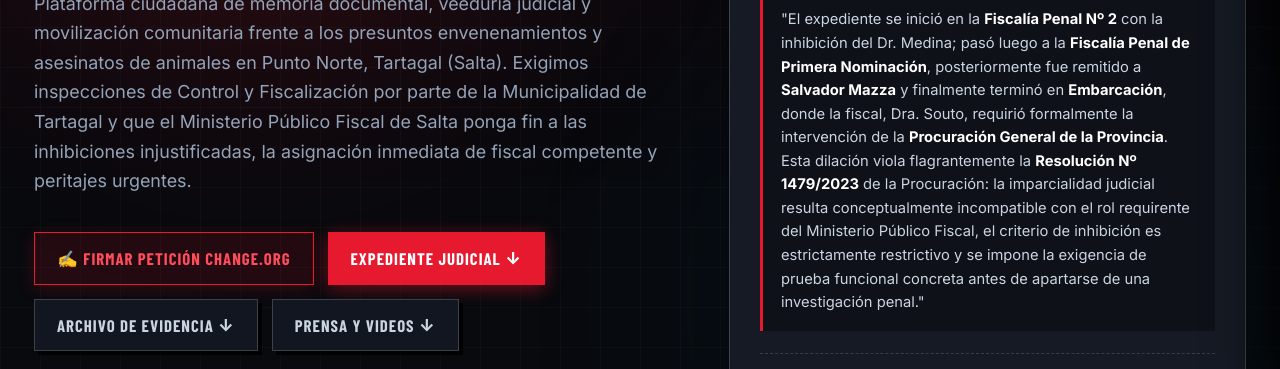
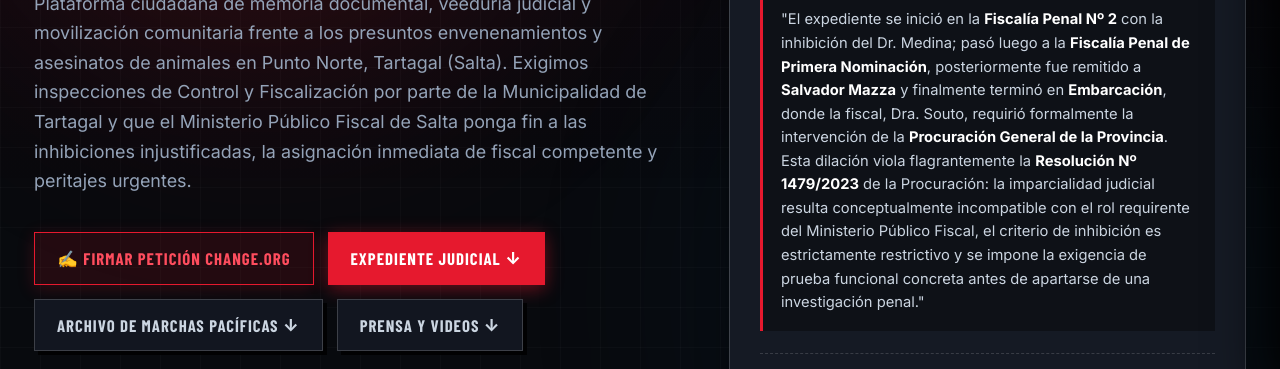
Before and after one commit to luz-baron/contra-maltrato-animal, a website: page public/index.html in a window 1280 px wide. Shown: the part 413-782 px from the top of the page. Drawn offline with nearby package versions, Linux system fonts and the light colour scheme; no server answers; a web font is replaced by a local one.

Commit message:
Update link text

```diff
--- a/public/index.html
+++ b/public/index.html
@@ -61,7 +61,7 @@
         <nav class="hero-nav-actions" aria-label="Secciones rápidas">
           <a href="#peticion" class="btn-brutalist btn-hero-petition">✍ Firmar Petición Change.org</a>
           <a href="#expediente" class="btn-brutalist btn-hero-primary">Expediente Judicial ↓</a>
-          <a href="#galeria" class="btn-brutalist btn-hero-secondary">Archivo de Evidencia ↓</a>
+          <a href="#galeria" class="btn-brutalist btn-hero-secondary">Archivo de marchas pacíficas ↓</a>
           <a href="#entrevistas" class="btn-brutalist btn-hero-secondary">Prensa y Videos ↓</a>
         </nav>
       </div>
```
